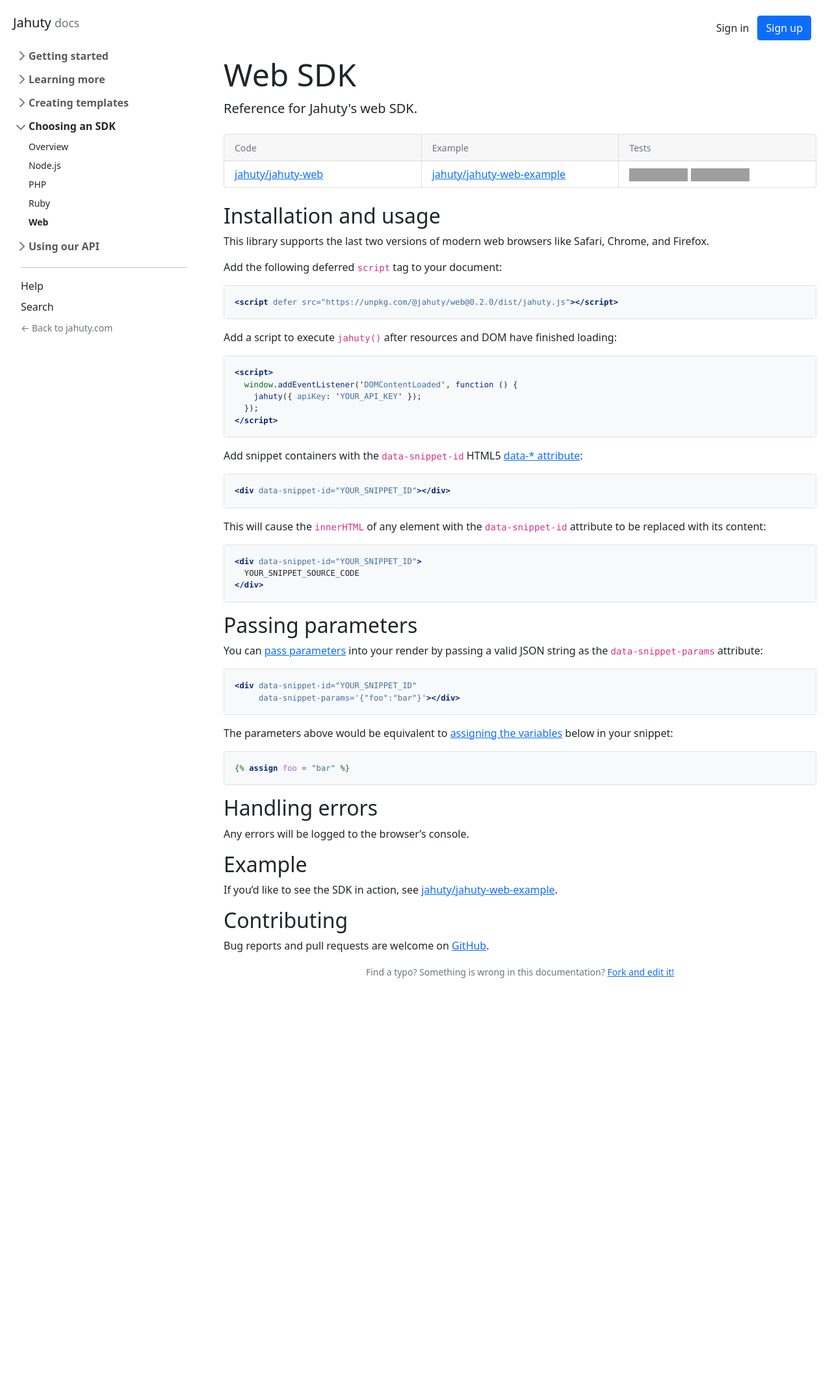
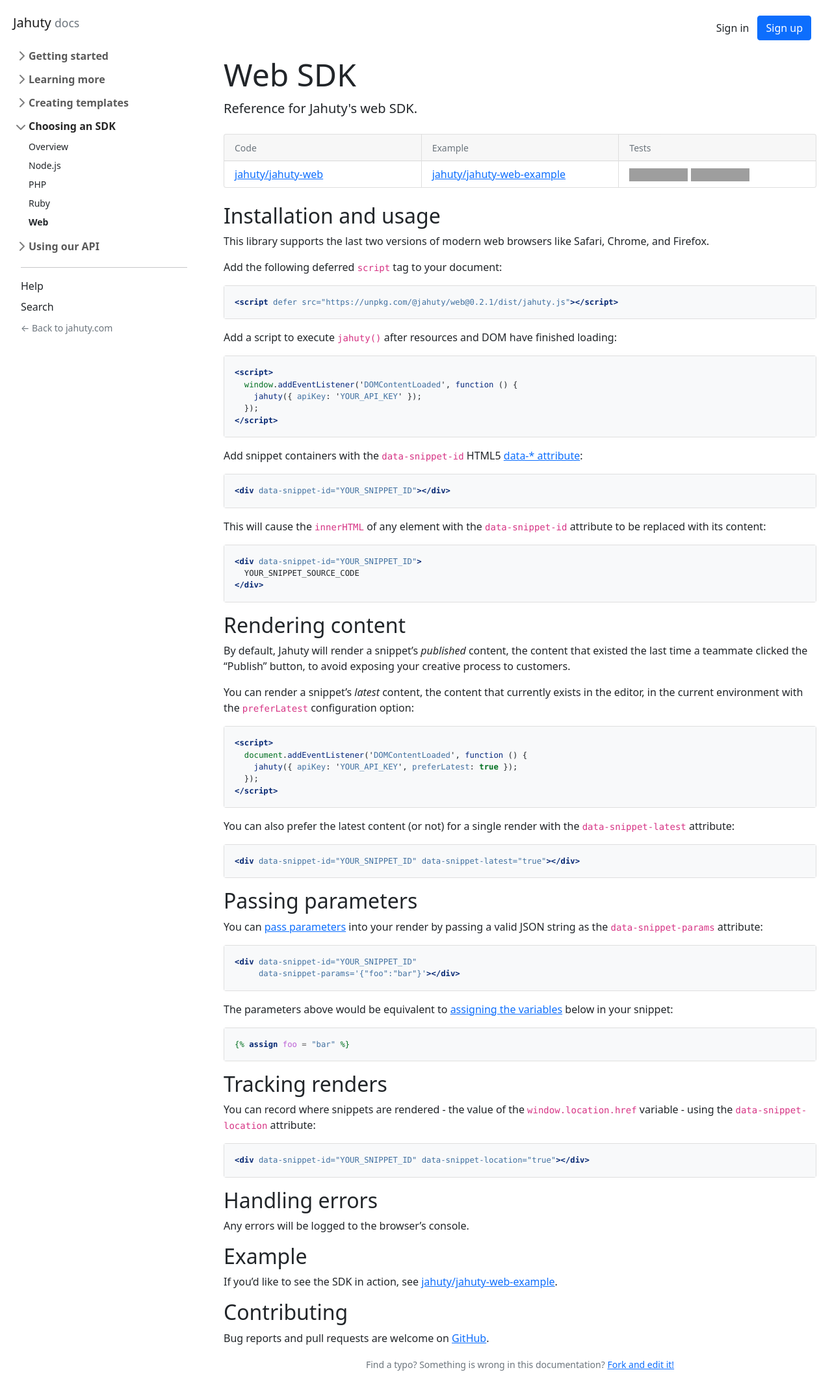
Before and after one commit to jahuty/documentation, a Jekyll site: the page built from sdks/web.md, in a window 1280 px wide. Shown: the top 2148 px of the page at 65% size. Built offline with Jekyll 4.4.1, drawn with Linux system fonts in a browser that asks for light colours; nearby versions of some CDN libraries; grey boxes are pictures that could not be loaded.

Commit message:
Update for web version 0.2.1

```diff
--- a/sdks/web.md
+++ b/sdks/web.md
@@ -42,7 +42,7 @@ This library supports the last two versions of modern web browsers like Safari,
 Add the following deferred `script` tag to your document:
 
 {% capture installing %}
-<script defer src="https://unpkg.com/@jahuty/web@0.2.0/dist/jahuty.js"></script>
+<script defer src="https://unpkg.com/@jahuty/web@0.2.1/dist/jahuty.js"></script>
 {% endcapture %}
 {% include code.html language="html" code=installing %}
 
@@ -73,6 +73,28 @@ This will cause the `innerHTML` of any element with the `data-snippet-id` attrib
 {% endcapture %}
 {% include code.html language="html" code=rendered %}
 
+## Rendering content
+
+By default, Jahuty will render a snippet's _published_ content, the content that existed the last time a teammate clicked the "Publish" button, to avoid exposing your creative process to customers.
+
+You can render a snippet's _latest_ content, the content that currently exists in the editor, in the current environment with the `preferLatest` configuration option:
+
+{% capture client_with_latest %}
+<script>
+  document.addEventListener('DOMContentLoaded', function () {
+    jahuty({ apiKey: 'YOUR_API_KEY', preferLatest: true });
+  });
+</script>
+{% endcapture %}
+{% include code.html language="html" code=client_with_latest %}
+
+You can also prefer the latest content (or not) for a single render with the `data-snippet-latest` attribute:
+
+{% capture render_with_latest %}
+<div data-snippet-id="YOUR_SNIPPET_ID" data-snippet-latest="true"></div>
+{% endcapture %}
+{% include code.html language="html" code=render_with_latest %}
+
 ## Passing parameters
 
 You can [pass parameters]({% link liquid/parameters.md %}) into your render by passing a valid JSON string as the `data-snippet-params` attribute:
@@ -90,6 +112,15 @@ The parameters above would be equivalent to [assigning the variables]({% link li
 {% endraw %}{% endcapture %}
 {% include code.html language="liquid" code=assigning_variables %}
 
+## Tracking renders
+
+You can record where snippets are rendered - the value of the `window.location.href` variable - using the `data-snippet-location` attribute:
+
+{% capture with_location %}
+<div data-snippet-id="YOUR_SNIPPET_ID" data-snippet-location="true"></div>
+{% endcapture %}
+{% include code.html language="html" code=with_location %}
+
 ## Handling errors
 
 Any errors will be logged to the browser's console.
```
Also changed, not shown: getting-started.md (+2 -2 lines).
